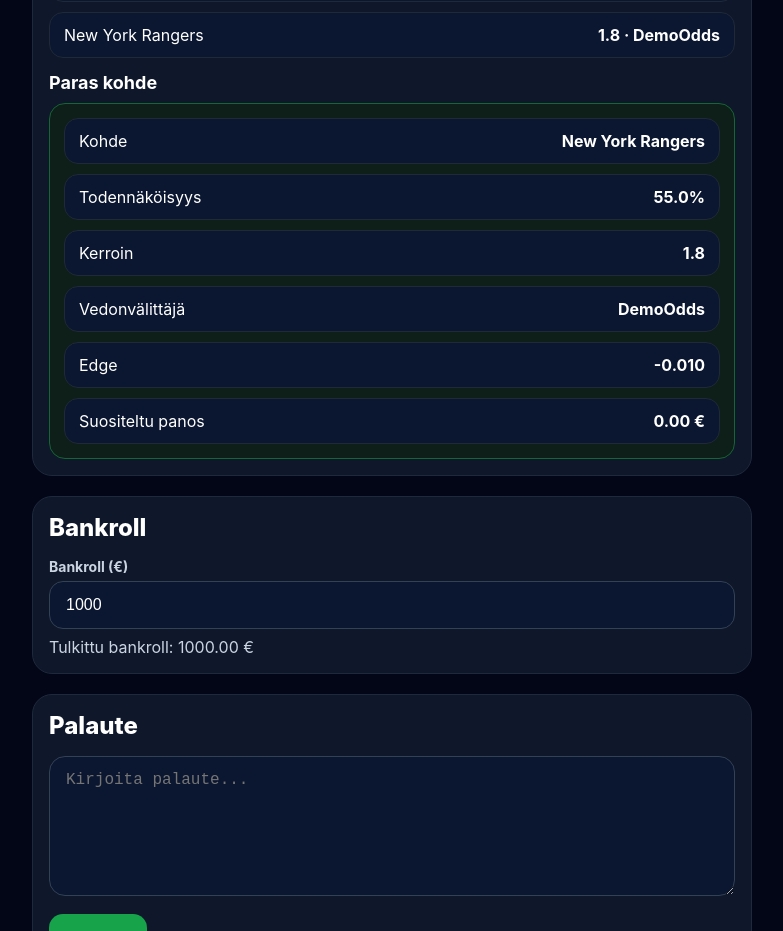
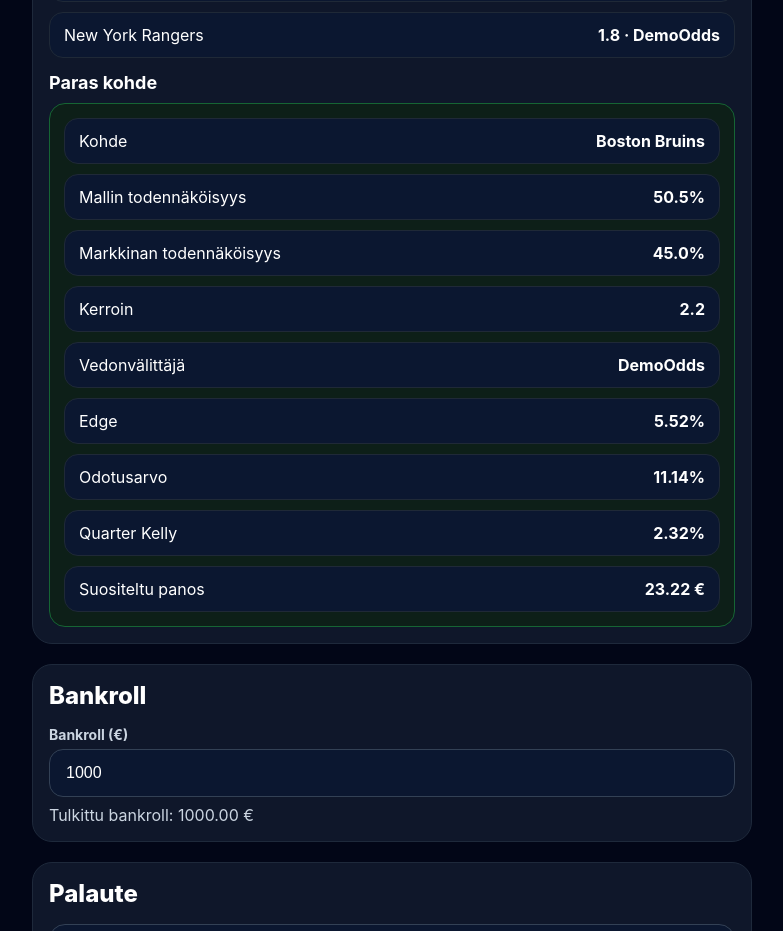
Before and after one commit to vv-glitchhub/scorecaster, a Next.js app: page / in a window 1280 px wide. Shown: the part 980-1911 px from the top of the page, without its empty margins (248-1031 px from the left). Built offline with nearby package versions, Linux system fonts and the light colour scheme; no server answers.

Commit message:
Update page.jsx

```diff
--- a/app/page.jsx
+++ b/app/page.jsx
@@ -1,6 +1,11 @@
 "use client";
 
 import { useEffect, useMemo, useState } from "react";
+import {
+  getBestOdds,
+  getValueBet,
+  getStakeFromKelly,
+} from "../lib/value-model";
 
 const TEXT = {
   fi: {
@@ -24,14 +29,17 @@ const TEXT = {
     noGames: "Otteluita ei löytynyt",
     bestOdds: "Parhaat kertoimet",
     bestBet: "Paras kohde",
-    probability: "Todennäköisyys",
+    probability: "Mallin todennäköisyys",
+    marketProbability: "Markkinan todennäköisyys",
     odds: "Kerroin",
     bookmaker: "Vedonvälittäjä",
     edge: "Edge",
+    expectedValue: "Odotusarvo",
+    quarterKelly: "Quarter Kelly",
     suggestedStake: "Suositeltu panos",
     info: "Info",
     infoText:
-      "Scorecaster näyttää otteluita, vertailee kertoimia ja näyttää yksinkertaisen best bet -näkymän. Jos live-dataa ei saada, API voi käyttää fallback-dataa.",
+      "Scorecaster näyttää otteluita, vertailee kertoimia ja näyttää value bet -näkymän markkinan ja mallin perusteella. Jos live-dataa ei saada, API voi käyttää fallback-dataa.",
     close: "Sulje",
     noOdds: "Kertoimia ei saatavilla",
     outcome: "Kohde",
@@ -57,14 +65,17 @@ const TEXT = {
     noGames: "No games found",
     bestOdds: "Best odds",
     bestBet: "Best bet",
-    probability: "Probability",
+    probability: "Model probability",
+    marketProbability: "Market probability",
     odds: "Odds",
     bookmaker: "Bookmaker",
     edge: "Edge",
+    expectedValue: "Expected value",
+    quarterKelly: "Quarter Kelly",
     suggestedStake: "Suggested stake",
     info: "Info",
     infoText:
-      "Scorecaster shows games, compares odds, and displays a simple best bet view. If live data is unavailable, the API may return fallback data.",
+      "Scorecaster shows games, compares odds, and displays a value bet view based on market odds and a simple model. If live data is unavailable, the API may return fallback data.",
     close: "Close",
     noOdds: "No odds available",
     outcome: "Outcome",
@@ -97,92 +108,6 @@ function getLeagueLabel(league, lang) {
   return lang === "fi" ? league.fi : league.en;
 }
 
-function getBestOdds(game) {
-  if (!game?.bookmakers || !Array.isArray(game.bookmakers)) return [];
-
-  const best = {};
-
-  for (const bookmaker of game.bookmakers) {
-    const market = bookmaker?.markets?.find((m) => m.key === "h2h");
-    if (!market?.outcomes) continue;
-
-    for (const outcome of market.outcomes) {
-      const price = Number(outcome.price || 0);
-      if (!price) continue;
-
-      if (!best[outcome.name] || price > best[outcome.name].price) {
-        best[outcome.name] = {
-          name: outcome.name,
-          price,
-          bookmaker: bookmaker.title || "-",
-        };
-      }
-    }
-  }
-
-  return Object.values(best);
-}
-
-function impliedProbability(odds) {
-  const value = Number(odds || 0);
-  if (value <= 1) return 0;
-  return 1 / value;
-}
-
-function getBestBet(game) {
-  if (!game) return null;
-
-  const bestOdds = getBestOdds(game);
-  if (!bestOdds.length) return null;
-
-  const home = bestOdds.find((o) => o.name === game.home_team);
-  const away = bestOdds.find((o) => o.name === game.away_team);
-  const draw = bestOdds.find((o) => o.name === "Draw");
-
-  const probs = [
-    impliedProbability(home?.price),
-    impliedProbability(draw?.price),
-    impliedProbability(away?.price),
-  ];
-
-  const total = probs.reduce((sum, p) => sum + p, 0);
-
-  const normalized = {
-    home: total > 0 ? (probs[0] / total) * 100 : 50,
-    draw: total > 0 ? (probs[1] / total) * 100 : 0,
-    away: total > 0 ? (probs[2] / total) * 100 : 50,
-  };
-
-  const options = [
-    {
-      outcome: game.home_team,
-      probability: normalized.home,
-      odds: home?.price || 0,
-      bookmaker: home?.bookmaker || "-",
-    },
-    {
-      outcome: "Draw",
-      probability: normalized.draw,
-      odds: draw?.price || 0,
-      bookmaker: draw?.bookmaker || "-",
-    },
-    {
-      outcome: game.away_team,
-      probability: normalized.away,
-      odds: away?.price || 0,
-      bookmaker: away?.bookmaker || "-",
-    },
-  ]
-    .filter((item) => item.odds > 1)
-    .map((item) => ({
-      ...item,
-      edge: (item.probability / 100) * item.odds - 1,
-    }))
-    .sort((a, b) => b.edge - a.edge);
-
-  return options[0] || null;
-}
-
 function formatDate(value) {
   if (!value) return "-";
   try {
@@ -190,11 +115,6 @@ function formatDate(value) {
   } catch {
     return value;
   }
-}
-
-function suggestedStake(bankroll, edge) {
-  if (!bankroll || edge <= 0) return 0;
-  return Number((bankroll * Math.min(edge, 0.03)).toFixed(2));
 }
 
 export default function Page() {
@@ -269,7 +189,7 @@ export default function Page() {
   }, [selectedGame]);
 
   const bestBet = useMemo(() => {
-    return selectedGame ? getBestBet(selectedGame) : null;
+    return selectedGame ? getValueBet(selectedGame) : null;
   }, [selectedGame]);
 
   async function sendFeedback() {
@@ -435,7 +355,11 @@ export default function Page() {
                       </div>
                       <div style={styles.rowCard}>
                         <span>{t.probability}</span>
-                        <strong>{bestBet.probability.toFixed(1)}%</strong>
+                        <strong>{(bestBet.modelProb * 100).toFixed(1)}%</strong>
+                      </div>
+                      <div style={styles.rowCard}>
+                        <span>{t.marketProbability}</span>
+                        <strong>{(bestBet.marketProb * 100).toFixed(1)}%</strong>
                       </div>
                       <div style={styles.rowCard}>
                         <span>{t.odds}</span>
@@ -447,11 +371,21 @@ export default function Page() {
                       </div>
                       <div style={styles.rowCard}>
                         <span>{t.edge}</span>
-                        <strong>{bestBet.edge.toFixed(3)}</strong>
+                        <strong>{(bestBet.edge * 100).toFixed(2)}%</strong>
+                      </div>
+                      <div style={styles.rowCard}>
+                        <span>{t.expectedValue}</span>
+                        <strong>{(bestBet.ev * 100).toFixed(2)}%</strong>
+                      </div>
+                      <div style={styles.rowCard}>
+                        <span>{t.quarterKelly}</span>
+                        <strong>{(bestBet.kelly * 0.25 * 100).toFixed(2)}%</strong>
                       </div>
                       <div style={styles.rowCard}>
                         <span>{t.suggestedStake}</span>
-                        <strong>{suggestedStake(bankroll, bestBet.edge).toFixed(2)} €</strong>
+                        <strong>
+                          {getStakeFromKelly(bankroll, bestBet.kelly, 0.25).toFixed(2)} €
+                        </strong>
                       </div>
                     </div>
                   </div>
```
